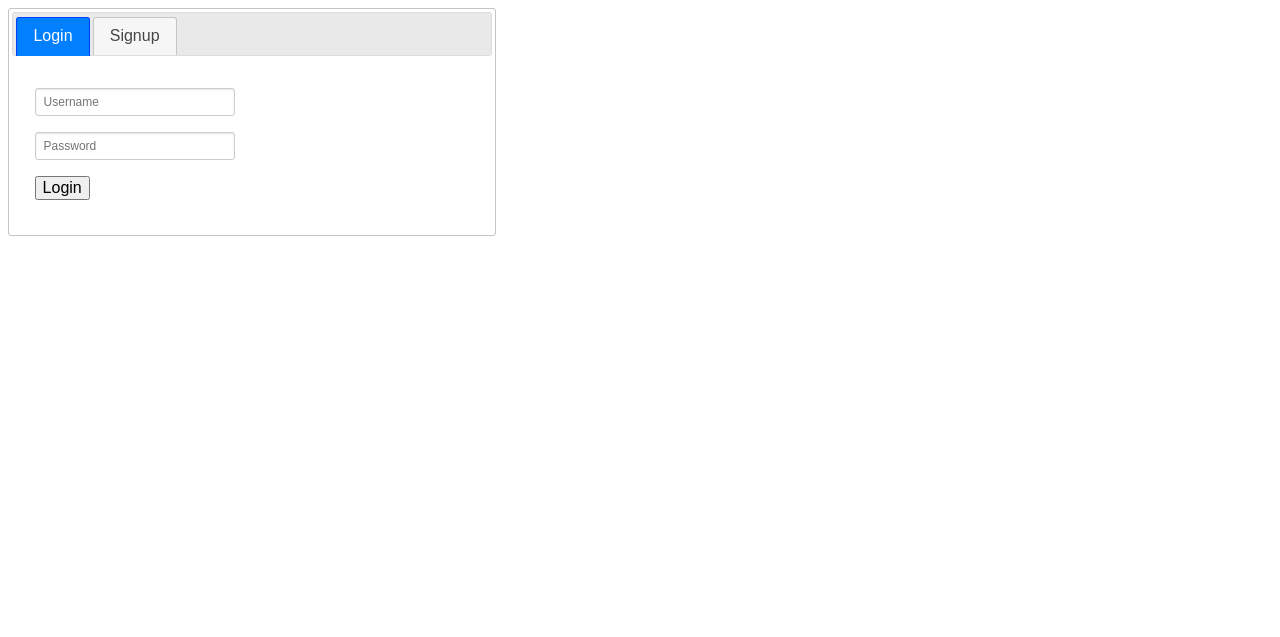
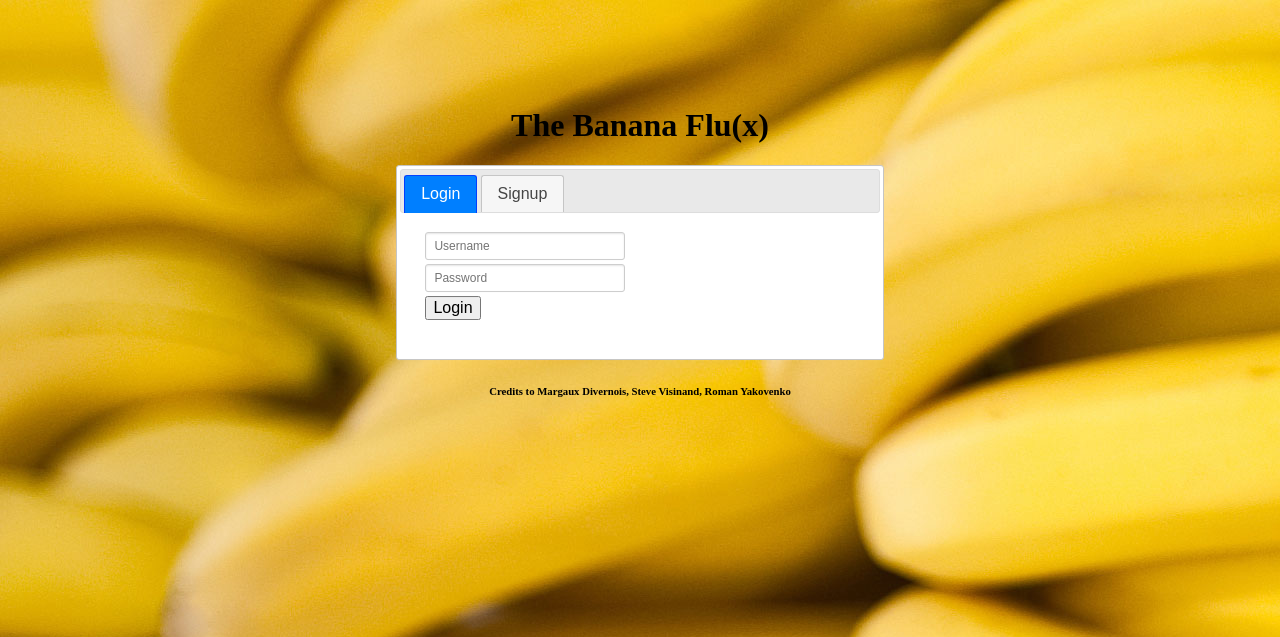
Before and after one commit to HE-ArcSurvivors/banana-flux, a PHP site: page / in a window 1280 px wide. Shown: the top 637 px of the page. Run offline with PHP 8.4, Linux system fonts and the light colour scheme; data that the repository does not hold is empty; some libraries are stand-ins or nearby versions.

Commit message:
-Modification INDEX.php - l'esthétique -Modification HEADER.php - detail sur l'erreur de connection a la BDD

```diff
--- a/BananaFlux/V1/header.php
+++ b/BananaFlux/V1/header.php
@@ -12,6 +12,6 @@ session_start();
 setcookie(session_name(), session_id(), time() + 3600);
 
 #Connexion
-$db = mysqli_connect(DB_HOST, DB_USER, DB_PASSWORD, DB_NAME) or die("failed at".mysqli_connect());
+$db = mysqli_connect(DB_HOST, DB_USER, DB_PASSWORD, DB_NAME) or die("failed at connection to the database, please verify the credentials in the config file or contact the support".mysqli_connect());
 
 ?>
--- a/BananaFlux/V1/index.php
+++ b/BananaFlux/V1/index.php
@@ -48,7 +48,6 @@ if(isset($_POST['action']))
 <link rel="stylesheet" href="http://code.jquery.com/ui/1.10.3/themes/smoothness/jquery-ui.css" />
 <link rel="stylesheet" href="styles/bananaWithStyle.css"/>
 <script src="http://code.jquery.com/ui/1.10.3/jquery-ui.js"></script>
-
 <script>
   $(function() {
     $( "#tabs" ).tabs();
@@ -57,14 +56,26 @@ if(isset($_POST['action']))
 
 <title>Banana Flux - Welcome</title>
 <meta http-equiv="Content-Type" content="text/html; charset=utf-8"></meta>
+<style>
+.centerHorizontal {
+  margin-left: auto;
+  margin-right: auto;
+}
+.centerVertical {
+  position: relative;
+  top: 20%;
+  transform: translateY(-20%);
+}
+</style>
 </head>
-<body>
+<body background = "images/banana_orgie.jpg">
 
 <?php
- //echo '<b>'.$message.'</b>';
+ echo '<b>'.$message.'</b>';
 ?>
-
-<div id="tabs" style="width: 480px;">
+<div class="centerVertical">
+  <center><h1>The Banana Flu(x)</h1></center>
+  <div id="tabs" class="centerHorizontal" style="width: 480px;">
     <ul>
     <li><a href="#tabs-1">Login</a></li>
     <li><a href="#tabs-2" class="active">Signup</a></li>
@@ -72,19 +83,54 @@ if(isset($_POST['action']))
     </ul>
     <div id="tabs-1">
       <form action="" method="post">
+        <table class="loginSignUpTable">
+          <tr>
+            <td>
               <p><input id="username" name="username" type="text" placeholder="Username"></p>
-    <p><input id="password" name="password" type="password" placeholder="Password">
+            </td>
+          </tr>
+          <tr>
+            <td>
+              <p><input id="password" name="password" type="password" placeholder="Password"></p>
               <input name="action" type="hidden" value="login" /></p>
+            </td>
+          </tr>
+          <tr>
+            <td>
               <p><input type="submit" value="Login" /></p>
+            </td>
+          </tr>
+        </table>
       </form>
     </div>
+
     <div id="tabs-2">
       <form action="" method="post">
+        <table class="loginSignUpTable">
+          <tr>
+            <td>
               <p><input id="username" name="username" type="text" placeholder="Username"></p>
+            </td>
+          </tr>
+          <tr>
+            <td>
               <p><input id="email" name="email" type="text" placeholder="Email"></p>
+            </td>
+          </tr>
+          <tr>
+            <td>
               <p><input id="password" name="password" type="password" placeholder="Password">
               <input name="action" type="hidden" value="signup" /></p>
+            </td>
+          </tr>
+          <tr>
+            <td>
               <p><input type="submit" value="Signup" /></p>
+            </td>
+          </tr>
+        </table>
       </form>
     </div>
   </div>
+  <center><h6>Credits to Margaux Divernois, Steve Visinand, Roman Yakovenko</h6></center>
+</div>
```
Also changed, not shown: BananaFlux/V1/images/banana_orgie.jpg (added). Lines whose indentation alone changed are shown as unchanged.
